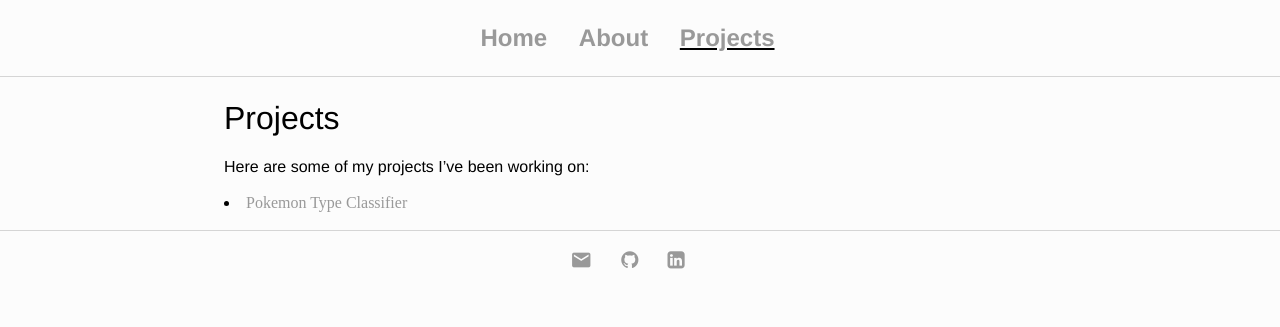
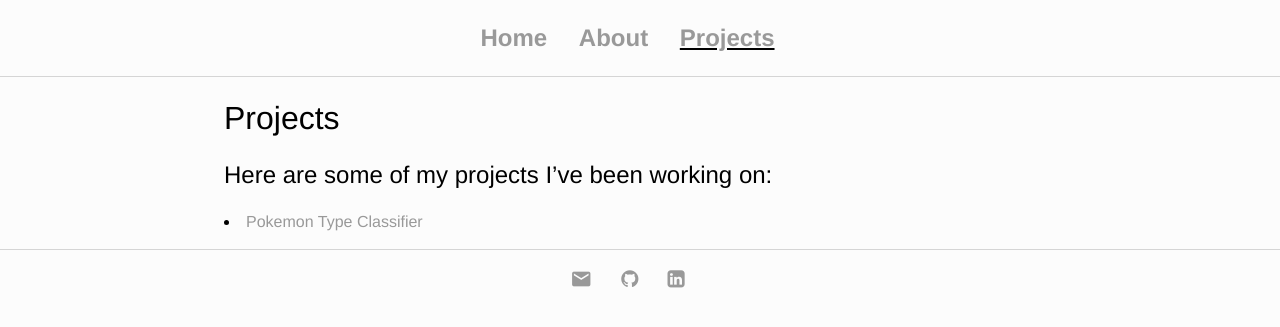
Before and after one commit to clfkenny/clfkenny.github.io, a Jekyll site: the page built from projects/index.md, in a window 1280 px wide. Shown: the top 327 px of the page. Built offline with Jekyll 4.4.1, drawn with Linux system fonts in a browser that asks for light colours.

Commit message:
Update main.css

```diff
--- a/css/main.css
+++ b/css/main.css
@@ -1,6 +1,7 @@
 body {
     margin: 100px auto;
     width: 100%;
+    font-family:'Helvetica', 'Arial', 'Sans-Serif';
 }
 nav {
     background-color:#fcfcfc;
@@ -37,7 +38,7 @@ h1 {
     font-weight: normal;
 }
 h3 {
-    font-size: 1em;
+    font-size: 1.5em;
     font-family:'Helvetica', 'Arial', 'Sans-Serif';
     font-weight: normal;
 }
```
